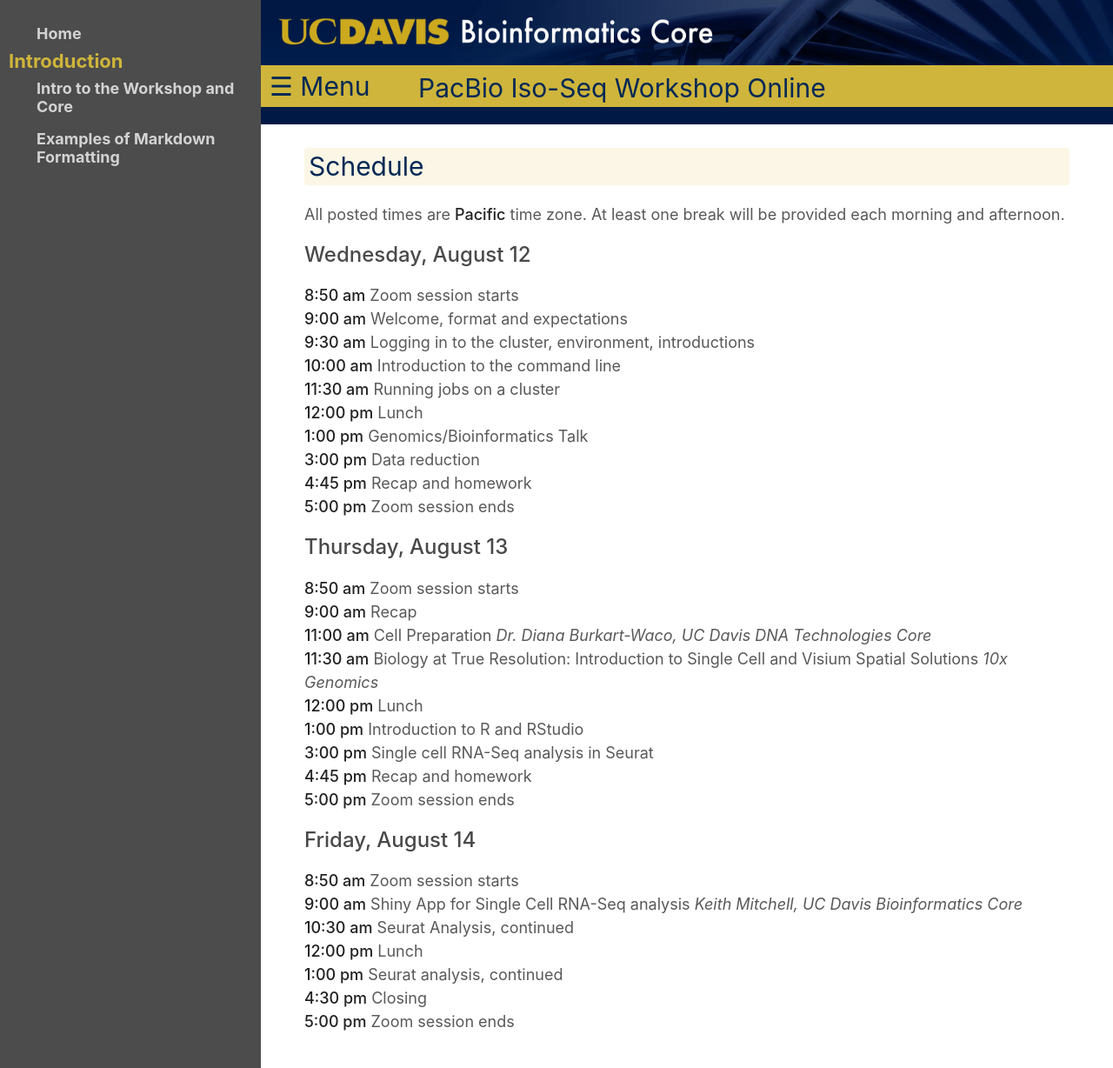
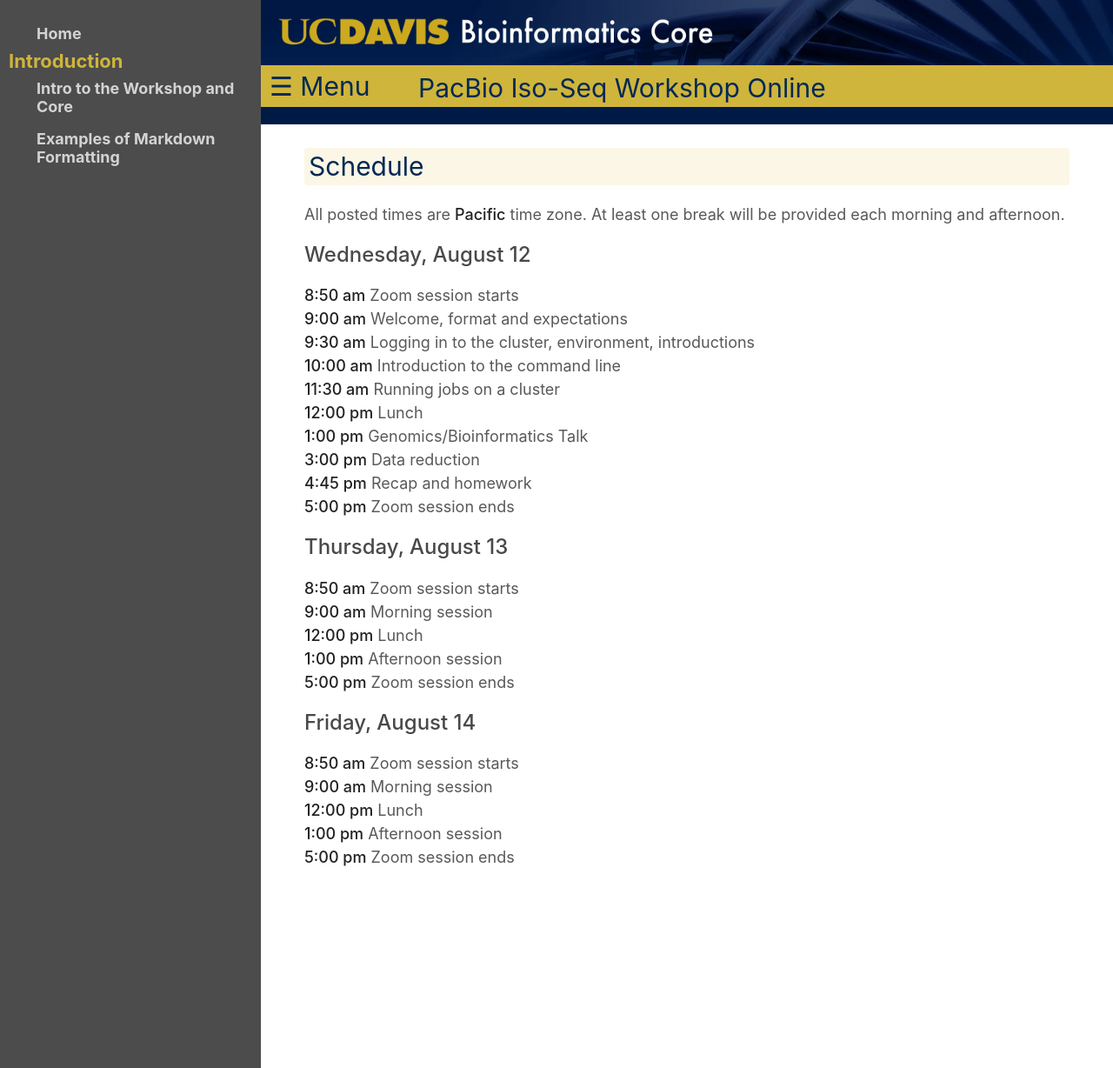
Before and after one commit to cattapre/2020-september-isoseq, a Jekyll site: the page built from base/schedule.md, in a window 1280 px wide. Shown: the whole page at 87% size. Built offline with Jekyll 4.4.1, drawn with Linux system fonts in a browser that asks for light colours; our own code applies the rules of GitHub Pages for plain Markdown files.

Commit message:
minor edits to welcome, zoom, slack. reset schedule

```diff
--- a/base/schedule.md
+++ b/base/schedule.md
@@ -18,21 +18,15 @@
 ### Thursday, August 13
 
 **8:50 am**  Zoom session starts
-**9:00 am**  Recap
-**11:00 am** Cell Preparation _Dr. Diana Burkart-Waco, UC Davis DNA Technologies Core_
-**11:30 am** Biology at True Resolution: Introduction to Single Cell and Visium Spatial Solutions _10x Genomics_
+**9:00 am**  Morning session
 **12:00 pm** Lunch
-**1:00 pm**  Introduction to R and RStudio
-**3:00 pm**  Single cell RNA-Seq analysis in Seurat
-**4:45 pm**  Recap and homework
+**1:00 pm**  Afternoon session
 **5:00 pm**  Zoom session ends
 
 ### Friday, August 14
 
 **8:50 am**  Zoom session starts
-**9:00 am**  Shiny App for Single Cell RNA-Seq analysis _Keith Mitchell, UC Davis Bioinformatics Core_
-**10:30 am** Seurat Analysis, continued
+**9:00 am**  Morning session
 **12:00 pm** Lunch
-**1:00 pm** Seurat analysis, continued
-**4:30 pm** Closing
+**1:00 pm**  Afternoon session
 **5:00  pm**  Zoom session ends
```
Also changed, not shown: base/closing.md (+0 -6 lines), base/slack.md (+2 -2 lines), base/welcome.md (+5 -5 lines), base/zoom.md (+4 -4 lines).
